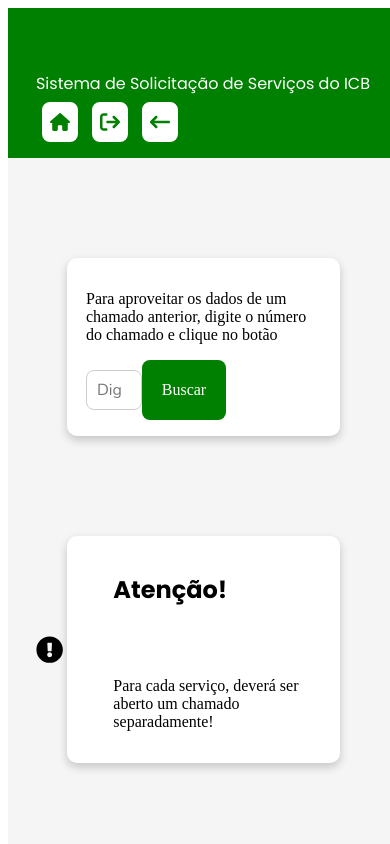
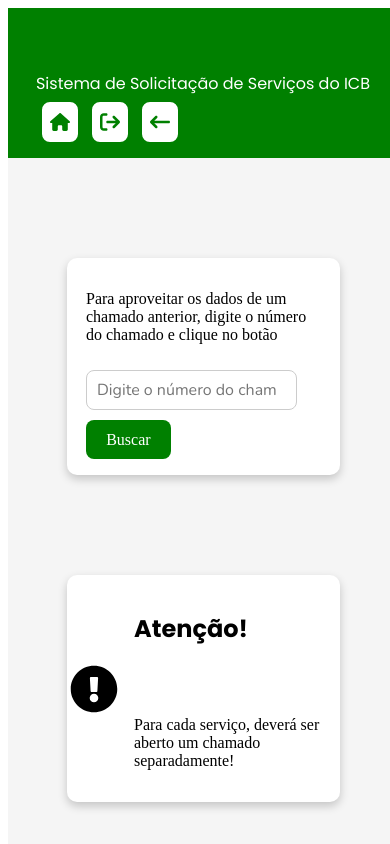
Before and after one commit to jao-07/Sistema-de-Chamados, a React (Vite) app: page /novaSolicitacao in a window 390 px wide. Shown: the top 844 px of the page. Built offline with nearby package versions, Linux system fonts and the light colour scheme; no server answers.

Commit message:
Adição de responsividade para diferentes tamanhos de tela

```diff
--- a/src/pages/Chamados Anteriores/ChamadosAnteriores.module.css
+++ b/src/pages/Chamados Anteriores/ChamadosAnteriores.module.css
@@ -16,7 +16,7 @@
     list-style-type: none;
     padding: 0;
     align-items: center;
-    width: 80%;
+    width: 90%;
 }
 
 .data{
@@ -60,3 +60,23 @@
 .botao button:active{
     transform: scale(0.95);
 }
+
+@media (max-width: 750px) {
+    .solicitacao{
+        display: block;
+    }
+
+    .contents{
+        display: block;
+        width: 100%;
+    }
+
+    .botao{
+        margin-bottom: 10px;
+        width: 100%;
+    }
+
+    .botao button{
+        width: 100%;
+    }
+}
--- a/src/pages/Chamados Anteriores/Consulta/ConsultaAnteriores.module.css
+++ b/src/pages/Chamados Anteriores/Consulta/ConsultaAnteriores.module.css
@@ -1,5 +1,6 @@
 .container{
-    padding: 16px;
+    /* padding: 16px; */
+    padding: clamp(3rem, 5vw, 8rem);
     display: flex;
     flex-direction: column;
     align-items: center;
@@ -7,7 +8,8 @@
 
 .container textarea{
     height: 200px;
-    width: 700px;
+    /* width: 700px; */
+    width: clamp(20rem, 70vw, 60rem);
 }
 
 .container button{
--- a/src/pages/Novo Chamado/NovoChamado.jsx
+++ b/src/pages/Novo Chamado/NovoChamado.jsx
@@ -191,7 +191,7 @@ const NovoChamado = () => {
           </div>
 
         </form>
-        <pre>{JSON.stringify(watch(), null, 2)}</pre>
+        {/* <pre>{JSON.stringify(watch(), null, 2)}</pre> */}
       </div>
     </div>
   )
--- a/src/pages/Novo Chamado/NovoChamado.module.css
+++ b/src/pages/Novo Chamado/NovoChamado.module.css
@@ -7,9 +7,15 @@
 }
 
 .aproveitamento{
-    width: 60%;
     display: flex;
     justify-content: space-between;
+    align-items: center;
+}
+
+@media (max-width: 700px) {
+    .aproveitamento{
+        display: block;
+    }
 }
 
 .aproveitamento button{
@@ -36,9 +42,8 @@
     align-items: center;
     justify-content: center;
     position: relative;
-    right: 50px;
-    /* font-size: 100px; */
-    font-size: clamp(1rem, 7vw, 8rem);
+    right: clamp(1rem, 3vw, 10rem);
+    font-size: clamp(3rem, 5vw, 8rem);
 }
 
 .form{
--- a/src/pages/Novo Chamado/secoes/BuscarChamadoAnterior.jsx
+++ b/src/pages/Novo Chamado/secoes/BuscarChamadoAnterior.jsx
@@ -148,8 +148,8 @@ const BuscarChamadoAnterior = ({SetLoading, reset, SetErroDados}) => {
                 <input
                     type="number"
                     placeholder="Digite o número do chamado"
-                    style={{ width: "70%" }}
                     onChange={(event) => SetInputValue(event.target.value)}
+                    style={{width: "90%"}}
                 />
                 <button onClick={() => handleClickID(inputValue, SetIdChamado, SetErroDados)}>
                     Buscar
--- a/src/styles/Novo Chamado/Horarios.module.css
+++ b/src/styles/Novo Chamado/Horarios.module.css
@@ -20,6 +20,13 @@
     margin-right: 20px;
 }
 
+@media (max-width: 930px) {
+    .linha{
+        display: flex;
+        flex-direction: column;
+    }
+}
+
 .erro{
     color: red;
 }
```
